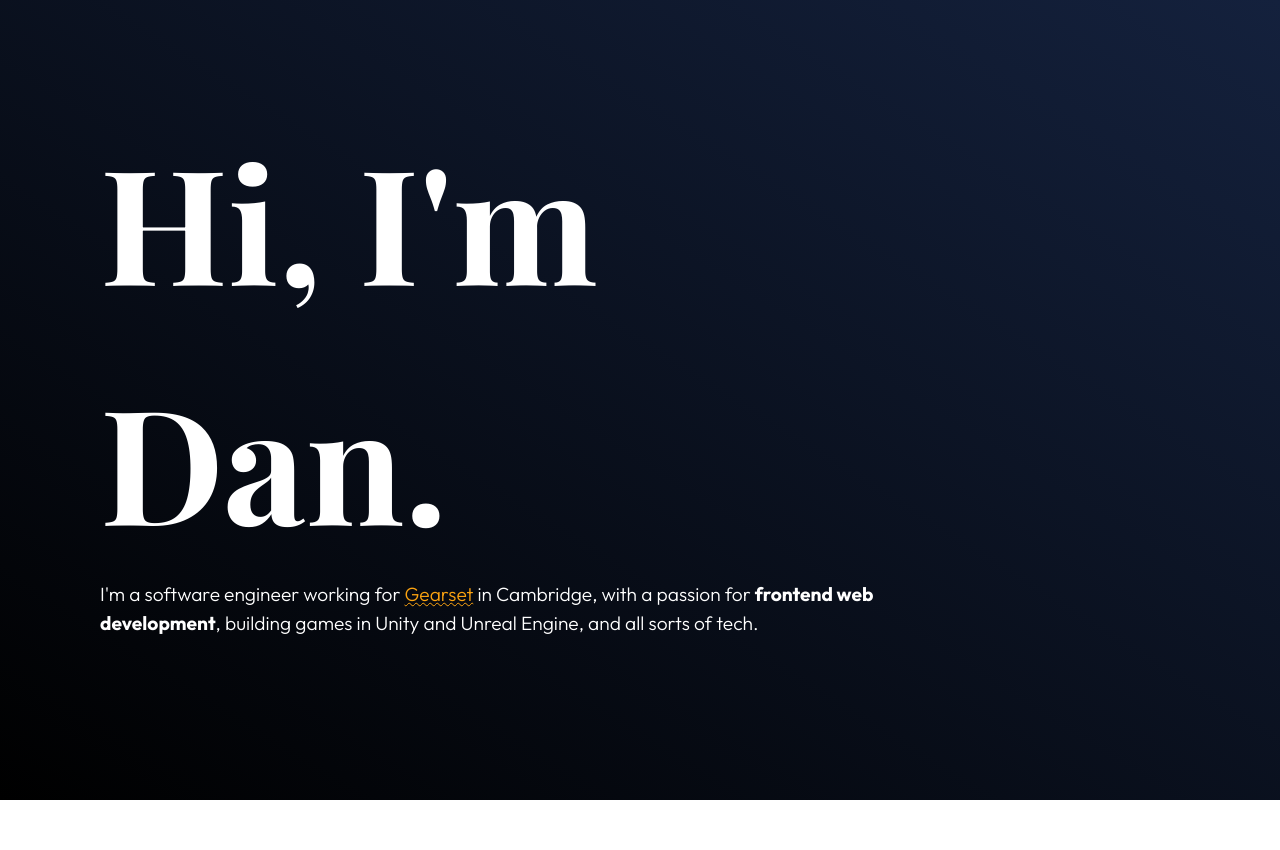
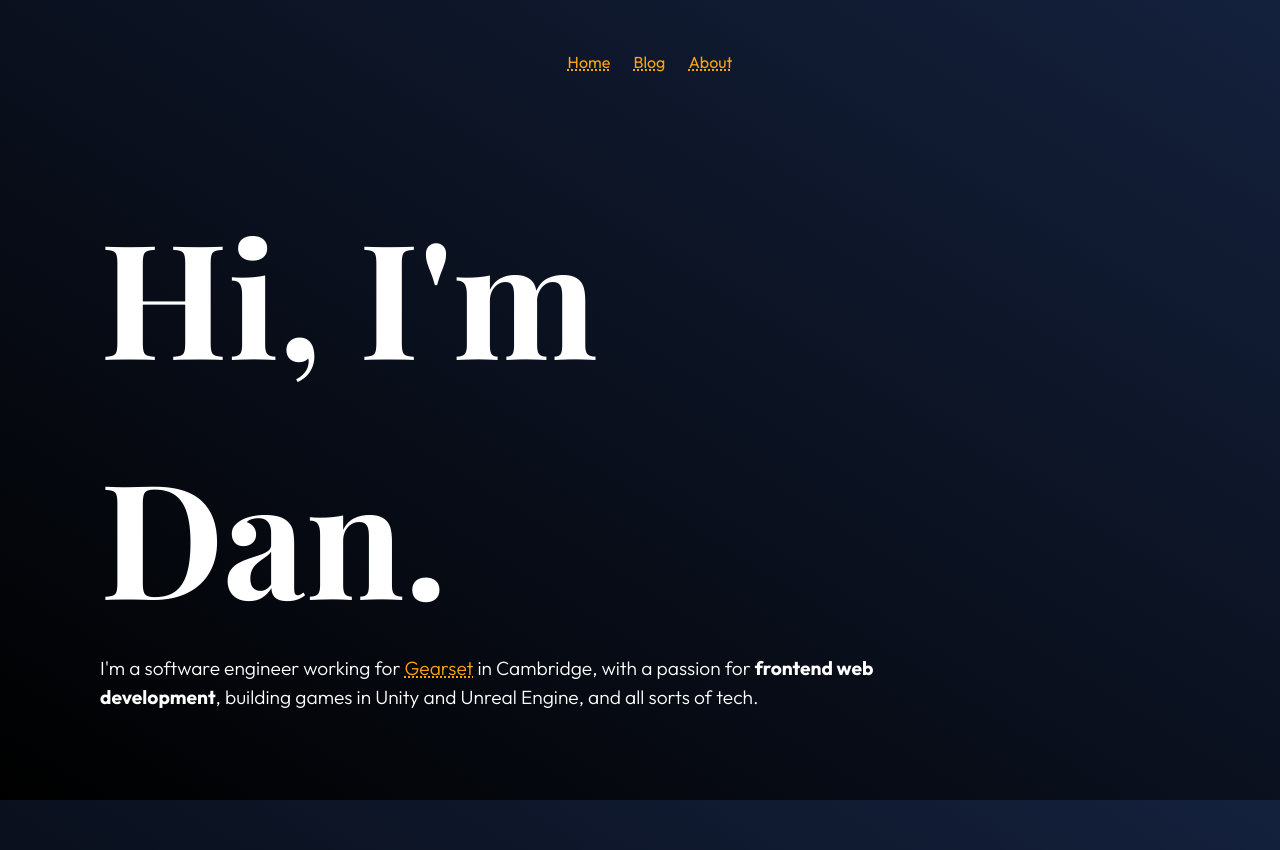
Before and after one commit to dancyates/danyates.dev, an Eleventy site: page index.html in a window 1280 px wide. Before the commit the page ends 800 px from the top, so only its background shows below. Built offline with nearby package versions, Linux system fonts and the light colour scheme; Eleventy itself is replaced by a stand-in of ours; files that its build step writes are made by us from their sources.

Commit message:
Add basic nav

```diff
--- a/css/style.css
+++ b/css/style.css
@@ -78,10 +78,21 @@ p {
 
 a {
     color: #fca311;
-    text-decoration-style: wavy;
-    text-decoration-thickness: 1px;
+    text-decoration-style: dotted;
+    text-decoration-thickness: 2px;
 }
 
-main {
+header {
     padding: 100px 300px 100px 100px;
 }
+
+nav {
+    text-align: center;
+    margin-top: 50px;
+}
+
+nav li {
+    list-style-type: none;
+    display: inline-block;
+    padding-right: 20px;
+}
--- a/index.html
+++ b/index.html
@@ -12,11 +12,16 @@
     <title>danyates.dev</title>
 </head>
 <body>
-    <main>
-        <div class="main-headers">
-            <h1>Hi, I'm Dan.</h1>
-            <p>I'm a software engineer working for <a href="https://gearset.com/" target="_blank">Gearset</a> in Cambridge, with a passion for <strong>frontend web development</strong>, building games in Unity and Unreal Engine, and all sorts of tech.</p>
-        </div>
-    </main>
+    <nav>
+        <ul>
+            <li><a href="#">Home</a></li>
+            <li><a href="#">Blog</a></li>
+            <li><a href="#">About</a></li>
+        </ul>
+    </nav>
+    <header>
+        <h1>Hi, I'm Dan.</h1>
+        <p>I'm a software engineer working for <a href="https://gearset.com/" target="_blank">Gearset</a> in Cambridge, with a passion for <strong>frontend web development</strong>, building games in Unity and Unreal Engine, and all sorts of tech.</p>
+    </header>
 </body>
 </html>
```
